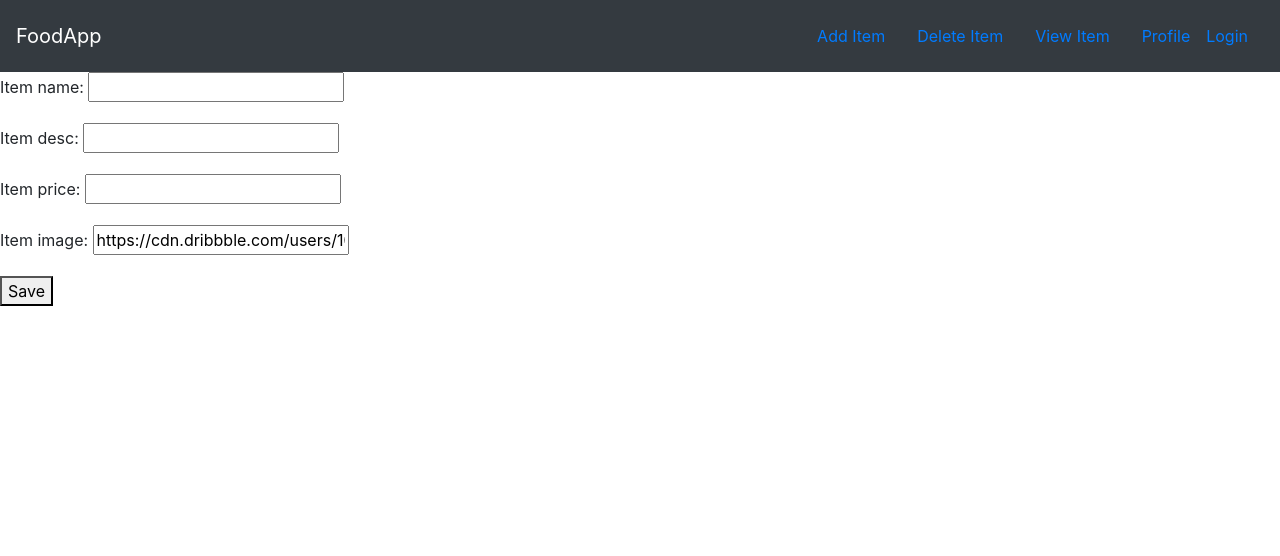
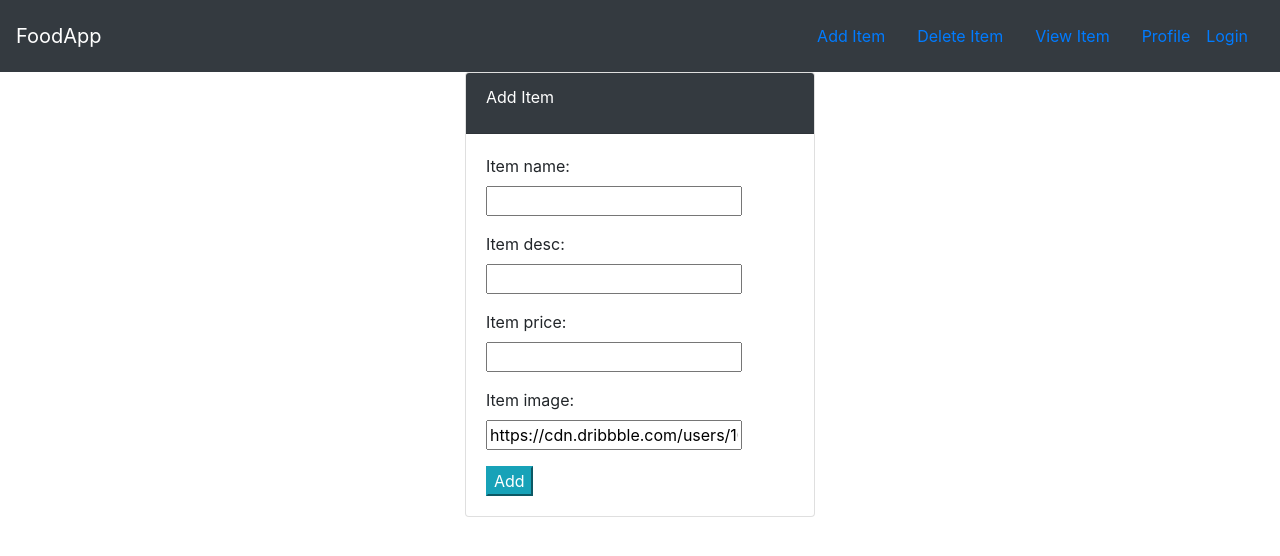
Before and after one commit to Aayush3014/FoodApp, a Django app: page /add/ in a window 1280 px wide. Shown: the top 556 px of the page. Run offline with Django 4.2, Linux system fonts and the light colour scheme.

Commit message:
Finishing up Add Item Page Form

```diff
--- a/FoodWeb/Food/templates/Food/item-form.html
+++ b/FoodWeb/Food/templates/Food/item-form.html
@@ -1,11 +1,26 @@
 {% extends 'Food/base.html' %}
 
 {% block content %}
-<form method="POST" action="">
-    {% csrf_token %}
-    {{form.as_p}}
-    <button type="submit">Save</button>
-</form>
 
+<div class="container">
+    <div class="row">
+        <div class="col-md-4 offset-md-4">
+            <div class="card">
+                <div class="card-header text-white bg-dark">
+                    <div class="card-title">
+                        Add Item
+                    </div>
+                </div>
+                <div class="card-body">
+                    <form method="POST">
+                        {% csrf_token %}
+                        {{form.as_p}}
+                        <button class="btn-info" type="submit">Add</button>
+                    </form>
+                </div>
+            </div>
+        </div>
+    </div>
+</div>
 
 {% endblock content %}
```
